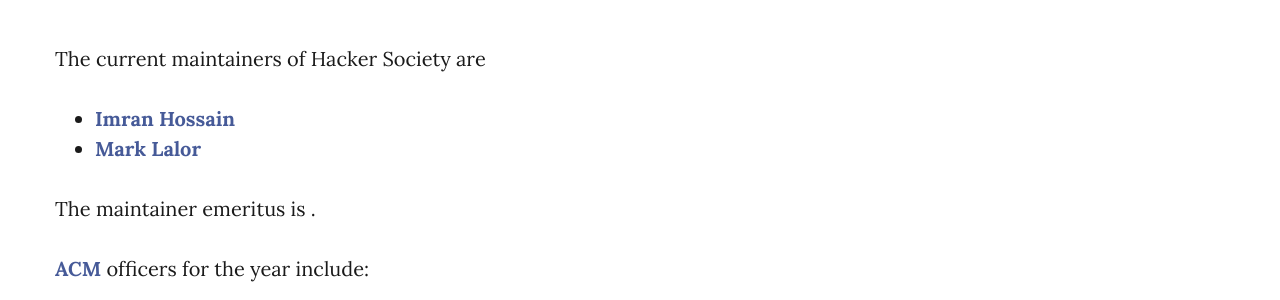
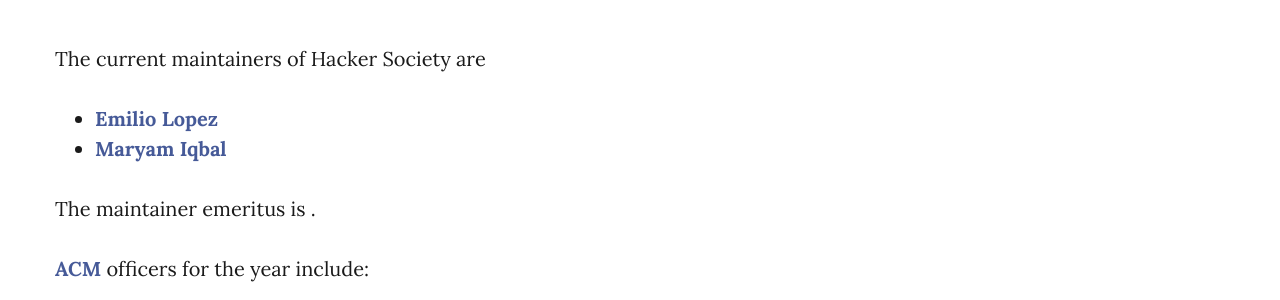
Before and after one commit to hacsoc/hacsoc.github.com, a Jekyll site: the page built from contact.md, in a window 1280 px wide. Shown: the part 234-534 px from the top of the page. Built offline with Jekyll 4.4.1, drawn with Linux system fonts in a browser that asks for light colours; nearby versions of some CDN libraries.

Commit message:
Update maintainers.yml

```diff
--- a/_data/maintainers.yml
+++ b/_data/maintainers.yml
@@ -1,5 +1,5 @@
 current:
-    - name: Imran Hossain
-      email: iah13@case.edu
-    - name: Mark Lalor
-      email: mwl58@case.edu
+    - name: Emilio Lopez
+      email: eil11@case.edu
+    - name: Maryam Iqbal
+      email: mxi128@case.edu
```
